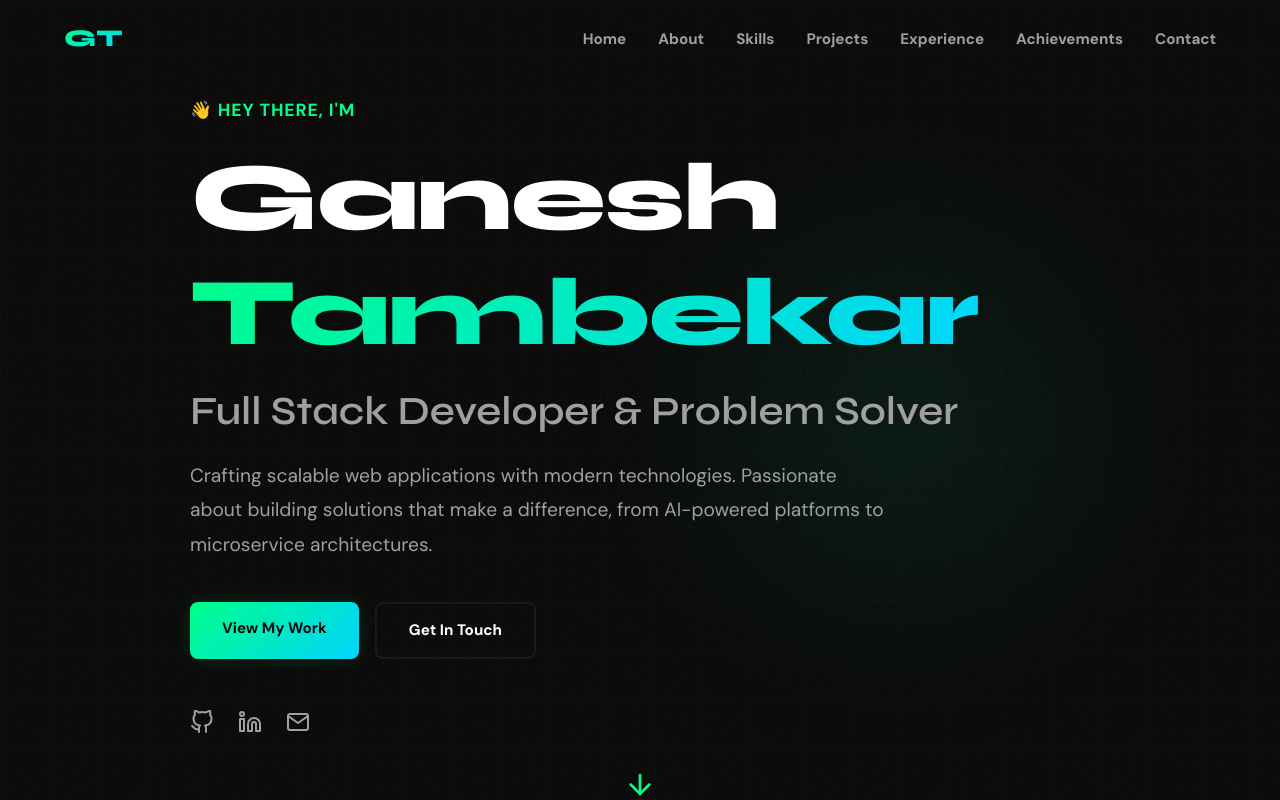
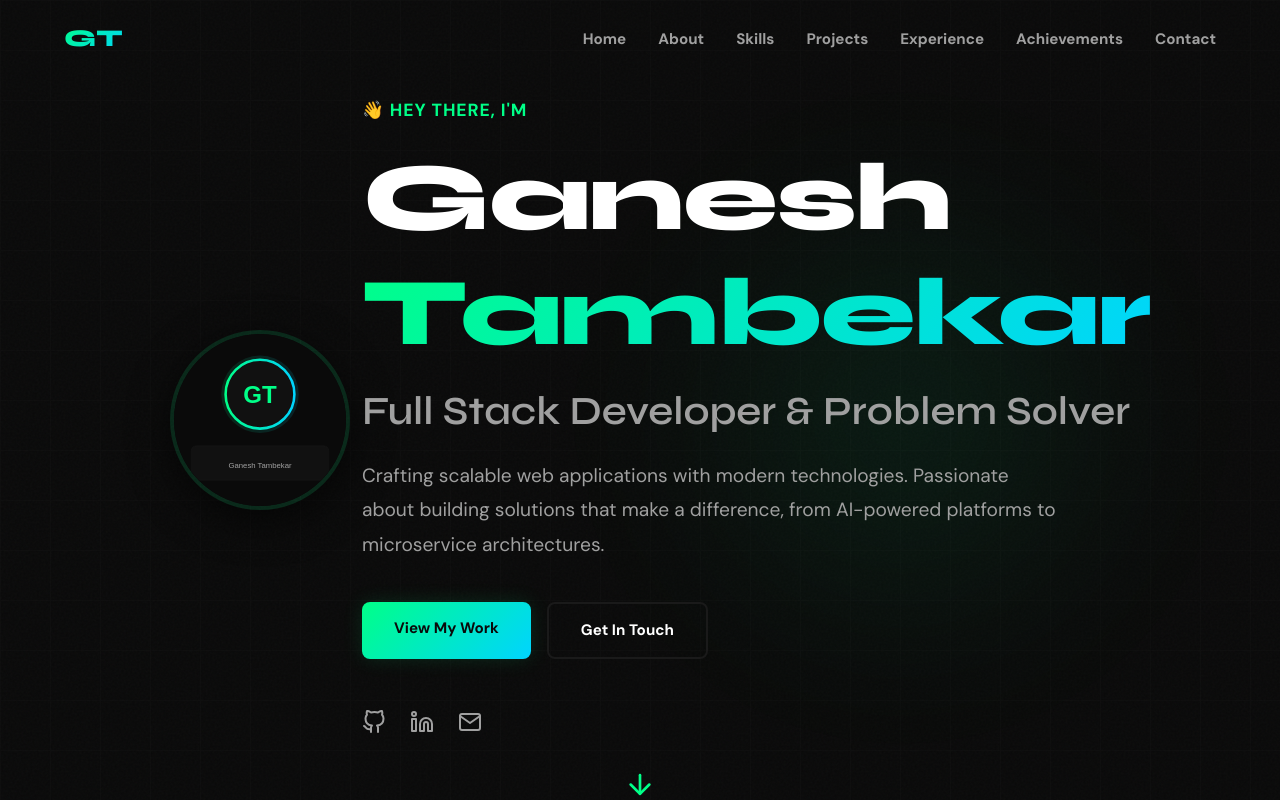
Before and after one commit to ganeshtambekar/portfolio_, a React (Create React App) app: page / in a window 1280 px wide. Shown: the top 800 px of the page. Built offline with nearby package versions, Linux system fonts and the light colour scheme.

Commit message:
feat: add profile placeholder and show profile photo in Hero

```diff
--- a/src/Hero.js
+++ b/src/Hero.js
@@ -67,6 +67,32 @@ const Hero = () => {
           animate="visible"
           style={{ maxWidth: '900px' }}
         >
+          <div style={{
+            display: 'grid',
+            gridTemplateColumns: 'minmax(140px, 220px) 1fr',
+            gap: '2rem',
+            alignItems: 'center'
+          }}>
+            {/* Profile Photo */}
+            <div style={{ display: 'flex', justifyContent: 'center' }}>
+              <motion.img
+                src="/profile-placeholder.svg"
+                alt="Profile"
+                initial={{ scale: 0.9, opacity: 0 }}
+                animate={{ scale: 1, opacity: 1 }}
+                transition={{ duration: 0.8 }}
+                style={{
+                  width: '180px',
+                  height: '180px',
+                  borderRadius: '50%',
+                  objectFit: 'cover',
+                  border: '4px solid var(--color-accent-dim)',
+                  boxShadow: '0 10px 40px rgba(0,0,0,0.6)'
+                }}
+              />
+            </div>
+
+            <div>
           {/* Greeting */}
           <motion.div variants={itemVariants}>
             <p style={{
@@ -186,6 +212,8 @@ const Hero = () => {
               <FiMail />
             </a>
           </motion.div>
+            </div>
+          </div>
         </motion.div>
       </div>
 
```
Also changed, not shown: public/profile-placeholder.svg (added).
